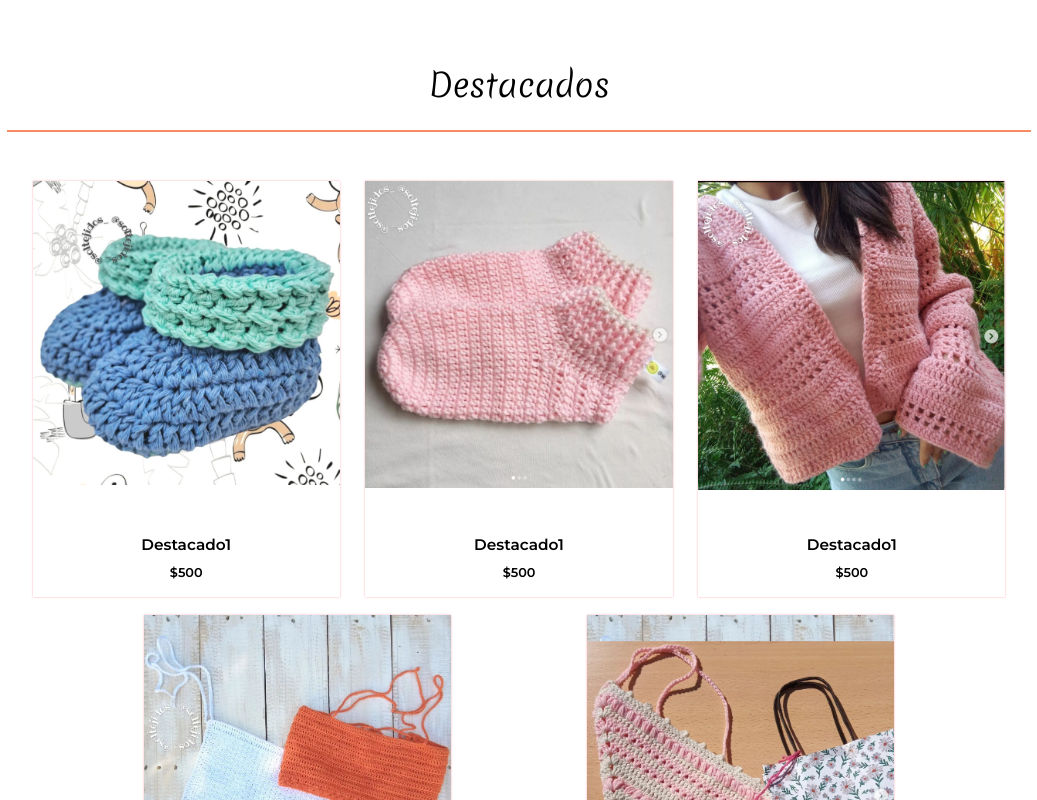
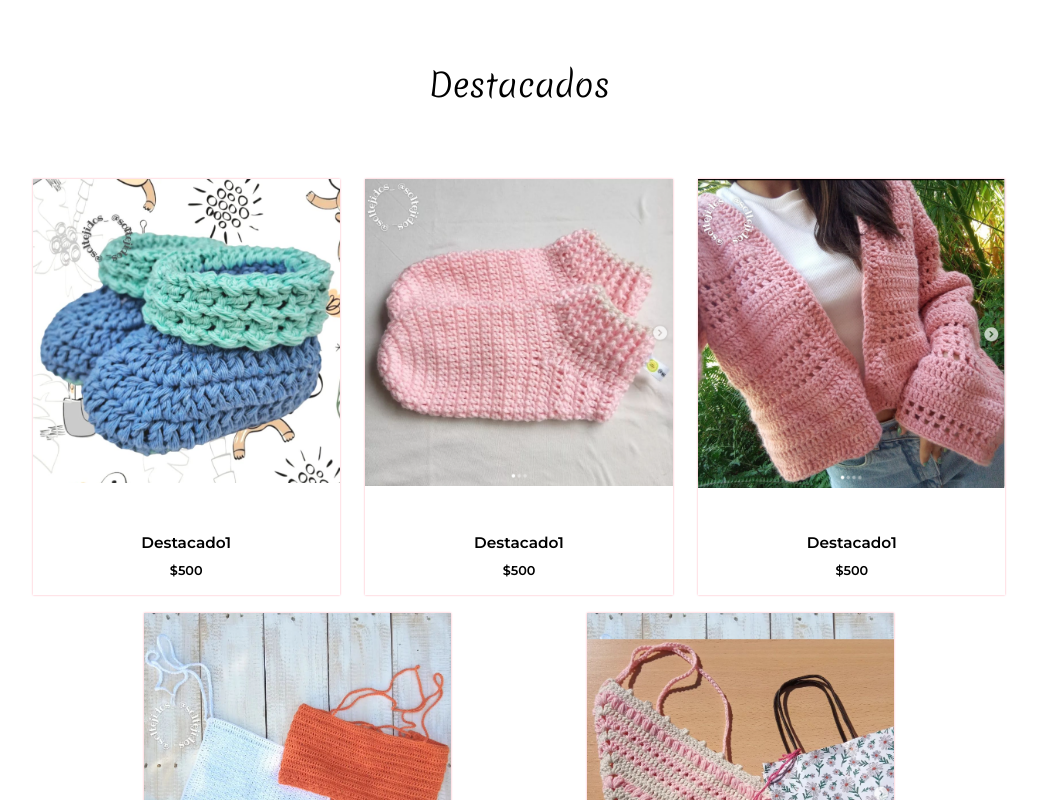
Before and after one commit to Orianamartina/Sol, a Next.js app: page / in a window 1280 px wide. Shown: the part 960-1760 px from the top of the page, without its empty margins (121-1158 px from the left). Built offline with nearby package versions, Linux system fonts and the light colour scheme.

Commit message:
removed line

```diff
--- a/src/app/components/Destacados.css
+++ b/src/app/components/Destacados.css
@@ -16,8 +16,7 @@
     margin-bottom: 7vh;
     padding-bottom: 5vh;
     padding-top: 5vh;
-    border-bottom: 2px solid var(--1);
-    border-top: 2px solid var(--1);
+
 
 }
 
```
